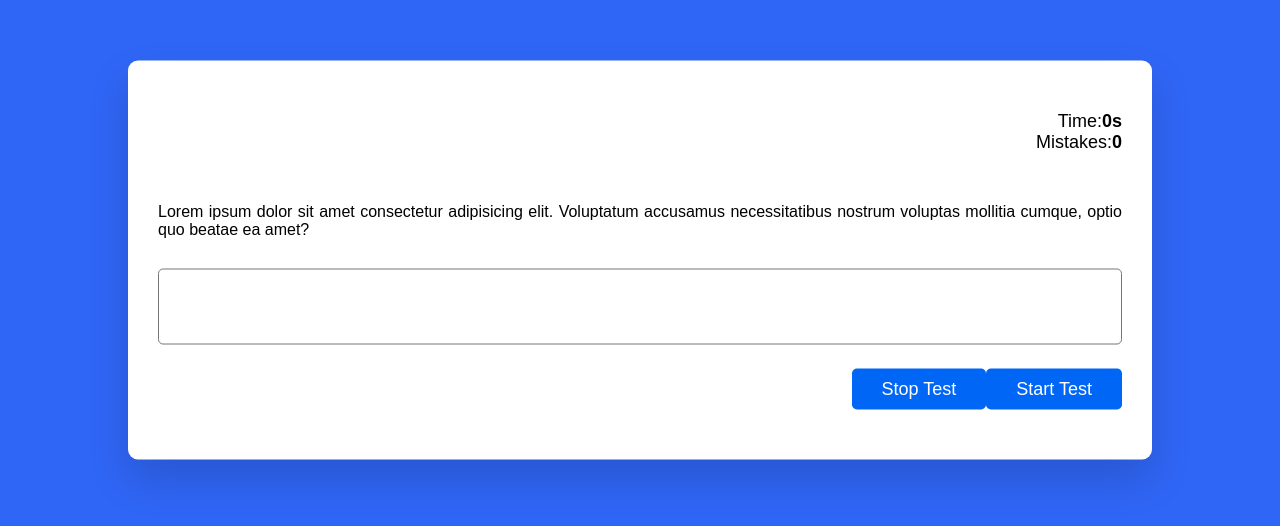
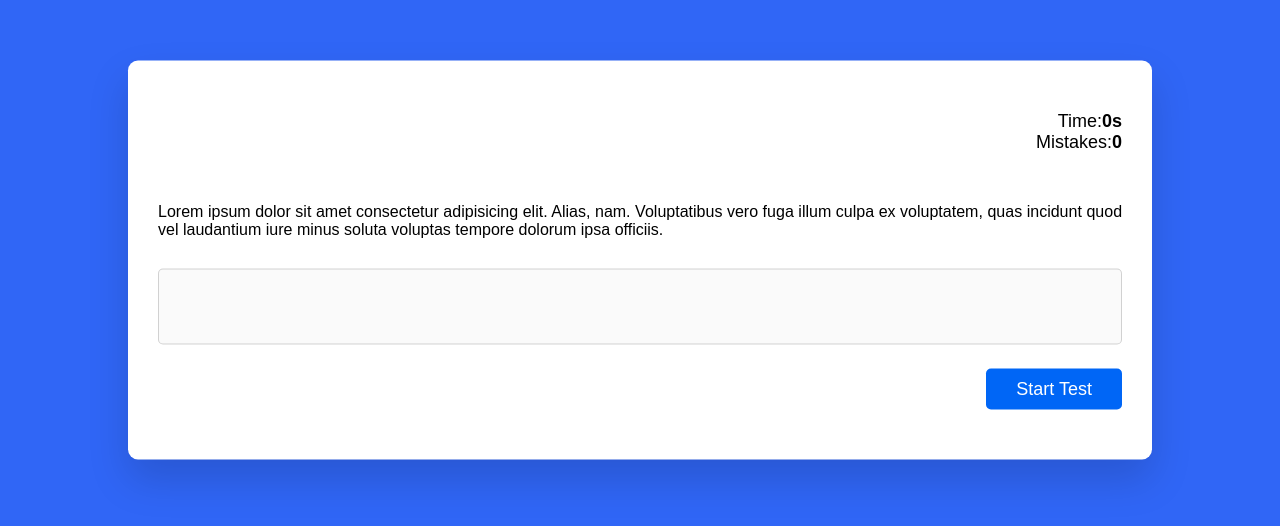
Before and after one commit to AmirTaki/Typing-test, a plain HTML site: page index.html in a window 1280 px wide. Shown: the part 140-666 px from the top of the page. Drawn offline with Linux system fonts and the light colour scheme.

Commit message:
js at project

```diff
--- a/index.html
+++ b/index.html
@@ -15,9 +15,8 @@
         <div
             id="qoute"
             onmousedown="return false"
-            onselectstart  = "return false"
+            onselect="return false"
             >
-                Lorem ipsum dolor sit amet consectetur adipisicing elit. Voluptatum accusamus necessitatibus nostrum voluptas mollitia cumque, optio quo beatae ea amet?
         </div>
         <textarea rows="3" id = "quote-input" placeholder="Type here when the test starts ">
         </textarea>
@@ -35,6 +34,6 @@
             </div>
         </div>
     </div>
-    <script src = "./src/main.js`"></script>
+    <script src = "./src/main.js"></script>
 </body>
 </html>
--- a/src/main.js
+++ b/src/main.js
@@ -10,15 +10,18 @@ let mistakes = 0;
 
 
 const renderNewQuote = async() => {
-    const respnse  = await fetch (quoteApiUrl);
+    // const respnse  = await fetch (quoteApiUrl);
 
-    let data = await respnse.json()
+    const respnse = "Lorem ipsum dolor sit amet consectetur adipisicing elit. Alias, nam. Voluptatibus vero fuga illum culpa ex voluptatem, quas incidunt quod vel laudantium iure minus soluta voluptas tempore dolorum ipsa officiis."
+    // let data = await respnse.json()
 
-    quote =  data.content
+    // quote =  data.content
 
-    let arr = quote.split("").map(value => {
+    let arr = respnse.split("").map(value => {
         return "<span class = 'quote-chars'>"+ value + "</span>"
     })
+
+    // console.log(arr)
     quoteSection.innerHTML += arr.join("")
 
 }
@@ -26,7 +29,7 @@ const renderNewQuote = async() => {
 window.onload = ()=> {
     userInput.value
     document.getElementById("start-test").style.display = "block"
-    document.getElementById("stop=test").style.display = "none"
+    document.getElementById("stop-test").style.display = "none"
     userInput.disabled = true;
     renderNewQuote()
 }
```
